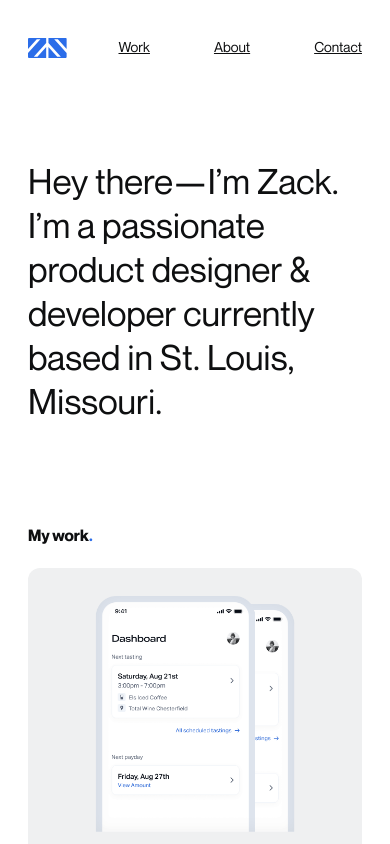
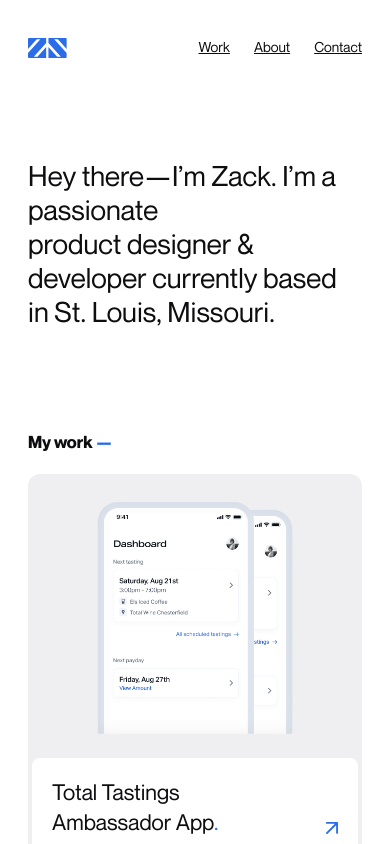
Before and after one commit to ztschwartz/next-portfolio, a Next.js app: page / in a window 390 px wide. Shown: the top 844 px of the page. Built offline with nearby package versions, Linux system fonts and the light colour scheme.

Commit message:
text and color changes

```diff
--- a/components/Navbar.js
+++ b/components/Navbar.js
@@ -9,9 +9,9 @@ const Navbar = ( ) => {
             <div className={NavStyles.navFlex}>
                 <NavLogo />
                 <div className={NavStyles.navLinks}>
-                    <a href="#work" className={`textLink mainText navAni ${NavStyles.navLink}`}>Work</a>
-                    <a href="#about" className={`textLink mainText navAni ${NavStyles.navLink}`}>About</a>
-                    <a href="#home-contact" className={`textLink mainText navAni ${NavStyles.navLink}`}>Contact</a>
+                    <a href="#work" className={`link textLink navAni ${NavStyles.navLink}`}>Work</a>
+                    <a href="#about" className={`link textLink navAni ${NavStyles.navLink}`}>About</a>
+                    <a href="#contact" className={`link textLink navAni ${NavStyles.navLink}`}>Contact</a>
                 </div>
             </div>
         </div>
--- a/components/SectionHeader.js
+++ b/components/SectionHeader.js
@@ -48,7 +48,7 @@ const SectionHeader = ({ title, name }) => {
             <div className="container">
                 <div className={HeaderStyles.headerBarFlex}>
                     <h1 className="mainText textSubtitle">
-                        {title}<span className="accentText">.</span>
+                        {title}<span className="accentText"> —</span>
                     </h1>
                     <a href="#showcase" id={`${name}HeaderLink`} className="mainText textLink">
                         Back to top
--- a/pages/index.js
+++ b/pages/index.js
@@ -55,7 +55,7 @@ export default function Home({loaded , loaderView}) {
         <Navbar />
         <div className={`fadeAni ${HomeStyles.showcase}`} id="showcase">
           <div className="container">
-            <h1 className={`textHeadline1 mainText fadeAni ${HomeStyles.showcaseHeadline}`}><span className={`fadeAni ${HomeStyles.showcaseHeadline}`}>Hey there—I’m Zack. I’m a passionate </span><span className={`fadeAni ${HomeStyles.showcaseHeadline}`}>product designer & developer currently </span><span className={`fadeAni ${HomeStyles.showcaseHeadline}`}>based in St. Louis, Missouri.</span></h1>
+            <h1 className={`textHeadline1 mainText fadeAni ${HomeStyles.showcaseHeadline}`}><span className={`fadeAni ${HomeStyles.showcaseMainHeadline}`}>Hey there—I’m Zack. I’m a passionate </span>{/* <br className={HomeStyles.showcaseBr} /> */}<span className={`fadeAni ${HomeStyles.showcaseHeadline}`}>product designer & developer currently </span><span className={`fadeAni ${HomeStyles.showcaseHeadline}`}>based in St. Louis, Missouri.</span></h1>
           </div>
         </div>
         <div className="fadeAni">
@@ -84,13 +84,11 @@ export default function Home({loaded , loaderView}) {
                 <div className="col-5--7 contentGroup">
                   <div className="textGroup">
                     <p className="mainText textTitle">Hey again, I’m Zack Schwartz. Recently I’ve been particularly passionate about the design process and the communication between designers and developers.</p>
-                    <p className="mainText textTitle">I’m a designer, developer, and problem solver currently living in St. Louis, Missouri. I’m a designer, developer, and problem solver currently living in St. Louis, Missouri. Recently I’ve been particularly passionate about the design process and the communication between designers and developers.</p>
-                    <p className="mainText textTitle">I’m a designer, developer, and problem solver currently living in St. Louis, Missouri. </p>
                   </div>
                   <div className="textGroup">
                     <p className="mainText textTitle">Start with a well defined problem.</p>
-                    <p className="softText textBody1">Hey again, I’m Zack Schwartz. I’m a designer, developer, and problem solver currently living in St. Louis, Missouri. Recently I’ve been particularly passionate about the design process and the communication between designers and developers.</p>
-                    <p className="softText textBody1">Hey again, I’m Zack Schwartz. I’m a designer, developer, and problem solver currently living in St. Louis, Missouri. Recently I’ve been particularly passionate about the design process and the communication between designers and developers.</p>
+                    <p className="softText textTitle">Hey again, I’m Zack Schwartz. I’m a designer, developer, and problem solver currently living in St. Louis, Missouri. Recently I’ve been particularly passionate about the design process and the communication between designers and developers.</p>
+                    <p className="softText textTitle">Hey again, I’m Zack Schwartz. I’m a designer, developer, and problem solver currently living in St. Louis, Missouri. Recently I’ve been particularly passionate about the design process and the communication between designers and developers.</p>
                   </div>
                   <div className="textGroup">
                     <p className="mainText textTitle">Start with a well defined problem.</p>
@@ -123,17 +121,16 @@ export default function Home({loaded , loaderView}) {
                   <div className="textGroup">
                   <div>
                       <p className="mainText textSubtitle">Email</p>
-                      <p className="softText textLink ">hello@zacktschwartz.com</p>
+                      <p className="link textLink ">hello@zacktschwartz.com</p>
                     </div>
                    <div>
                       <p className="mainText textSubtitle">Twitter—</p>
-                      <p className="softText textLink">@zacktschwartz</p>
+                      <p className="link textLink">@zacktschwartz</p>
                     </div>
                     <div>
                       <p className="mainText textSubtitle">LinkedIn—</p>
-                      <p className="softText textLink ">zacktschwartz</p>
+                      <p className="link textLink ">zacktschwartz</p>
                     </div>
-
                   </div>
                 </div>
               </div>
--- a/styles/Home.module.css
+++ b/styles/Home.module.css
@@ -8,8 +8,17 @@
   padding: 13rem 0 7rem 0;
 }
 
+.showcaseMainHeadline{
+  display: block;
+}
+
 .showcaseHeadline{
   display: block;
+}
+
+.showcaseBr{
+  /* display: none;
+  visibility: hidden; */
 }
 
 .showcaseHealineName{
@@ -29,8 +38,17 @@
 /*  Showcase - Medium */
 
 @media(max-width: 1080px){
+
+  .showcaseMainHeadline{
+    display: inline-block;
+  }
   .showcaseHeadline{
     display: inline;
+  }
+
+
+  .showcaseBr{
+    visibility: visible;
   }
 
 
--- a/styles/components/CaseStudyCard.module.css
+++ b/styles/components/CaseStudyCard.module.css
@@ -16,6 +16,16 @@
 
 .caseStudyCard:hover{
     background-color: var(--gray20);
+}
+
+@media (prefers-color-scheme: dark){
+    .caseStudyCard:hover{
+        background-color: var(--gray80);
+    }
+}
+
+.caseStudyCard:active{
+    filter: brightness(0.95);
 }
 
 .cardImgSection{
--- a/styles/components/Navbar.module.css
+++ b/styles/components/Navbar.module.css
@@ -5,6 +5,7 @@
     width: 100%;
     padding: 1rem 0;
     display: flex;
+    z-index: 100;
     align-items: center;
     justify-content: center;
 }
@@ -32,3 +33,11 @@
 .homeNavLogoSection{
     height: auto;
 }
+
+
+@media (max-width: 768px){
+    .navLinks{
+        gap: 1.5rem;
+    }
+
+}
--- a/styles/globals.css
+++ b/styles/globals.css
@@ -31,13 +31,13 @@ a {
   --white: #FFFFFF;
   --transparentWhite: rgba(255,255,255,0.8);
   --black: #000000;
-  --gray10: #EFF0F1;
-  --gray20: #DADBDD;
-  --gray30: #ACB0B4;
-  --gray40: #535658;
-  --gray80: #2A2B2D;
-  --gray90: #0E0F10;
-  --transparentGray90: rgba(14,15,16,0.9);
+  --gray10: #EFEFF1;
+  --gray20: #DCDCDF;
+  --gray30: #A6A6AB;
+  --gray40: #75757A;
+  --gray80: #18181B;
+  --gray90: #0E0E10;
+  --transparentGray90: rgba(14,14,16,0.9);
   --accentLight: #2B6DE9;
   --accentDark: #408CE7;
 }
@@ -46,6 +46,19 @@ a {
 .mainText{
   color: var(--gray90);
 }
+
+.link{
+  color: var(--gray90);
+}
+
+.link:hover{
+  color: var(--accentLight);
+}
+
+.link:active{
+  filter: brightness(0.9);
+}
+
 
 .softText{
   color: var(--gray40);
@@ -87,7 +100,19 @@ a {
 
 
   .mainText{
-    color: var(--gray10);
+    color: var(--white);
+  }
+
+  .link{
+    color: var(--white);
+  }
+
+  .link:hover{
+    color: var(--accentDark);
+  }
+
+  .link{
+    filter: brightness(1.1);
   }
 
   .softText{
@@ -127,12 +152,6 @@ a {
 
 
 
-
-
-
-
-
-
 /**** TEXT ****/
 
 .textHeadline1,
@@ -147,7 +166,7 @@ a {
 }
 
 
-.textHeadline1{
+/* .textHeadline1{
   font-size: 3.1875rem;
   line-height: 4rem;
 }
@@ -158,8 +177,9 @@ a {
 }
 
 .textTitle{
-  font-size: 1.5rem;
-  line-height: 2rem;
+  font-size: 1.375rem;
+  line-height: 1.75rem;
+
 }
 
 .textSubtitle{
@@ -184,19 +204,59 @@ a {
   font-size: 0.875rem;
   line-height: 1.25rem;
   text-decoration: underline;
+} */
+
+.textHeadline1{
+  font-size: 3.25rem;
+  line-height: 4rem;
+}
+
+.textHeadline2{
+  font-size: 2.5rem;
+  line-height: 3.25rem;
+
+}
+
+.textTitle{
+  font-size: 1.375rem;
+  line-height: 1.875rem;
+}
+
+.textSubtitle{
+  font-size: 1.0625rem;
+  line-height: 1.5rem;
+  font-family: 'neue_montrealbold';
+  font-weight: normal;
+  font-style: normal;
+}
+
+.textBody1{
+  font-size: 1.0625rem;
+  line-height: 1.5rem;
+}
+
+.textBody2{
+  font-size: 0.875rem;
+  line-height: 1.25rem;
+}
+
+.textLink{
+  font-size: 0.875rem;
+  line-height: 1.25rem;
+  text-decoration: underline;
 }
 
 /* Text Styles - Medium */
 
 @media (max-width: 1080px){
   .textHeadline1{
-    font-size: 2.625rem;
-    line-height: 3.25rem;
+    font-size: 2.5rem;
+  line-height: 3.25rem;
   }
 
   .textHeadline2{
-    font-size: 2.1875rem;
-    line-height: 2.75rem;
+    font-size: 1.75rem;
+    line-height: 2.125rem;
   }
 
 
@@ -206,19 +266,14 @@ a {
 
 @media (max-width: 768px){
   .textHeadline1{
-    font-size: 2.1875rem;
-    line-height: 2.75rem;
+    font-size: 1.75rem;
+    line-height: 2.125rem;
   }
 
-  .textHeadline2{
-    font-size: 1.8125rem;
-    line-height: 2.25rem;
-  }
-
-  .textTitle{
+  /* .textTitle{
     font-size: 1.25rem;
     line-height: 1.75rem;
-  }
+  } */
 }
 
 /* Text Styles - XSmall */
@@ -523,13 +578,6 @@ a {
     margin-top: 0;
   }
 
-  .contentGroup{
-    align-items: start;
-    display: grid;
-    grid-auto-flow: row;
-    gap: 3rem;
-  }
-
 
   .textGroup{
     display: grid;
```
